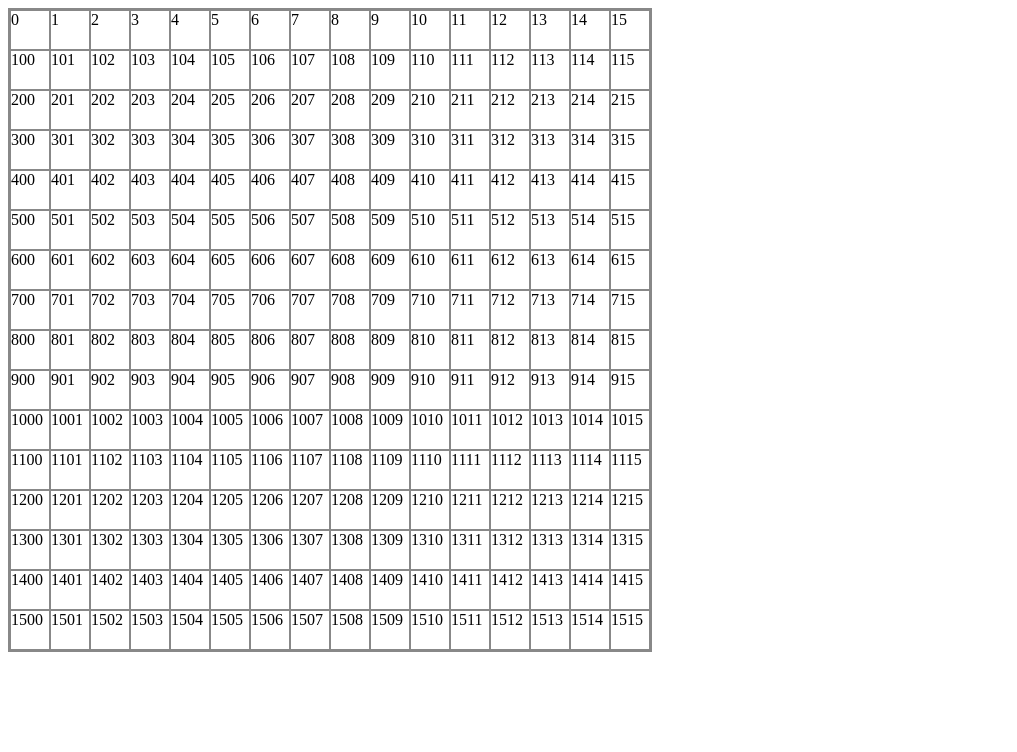
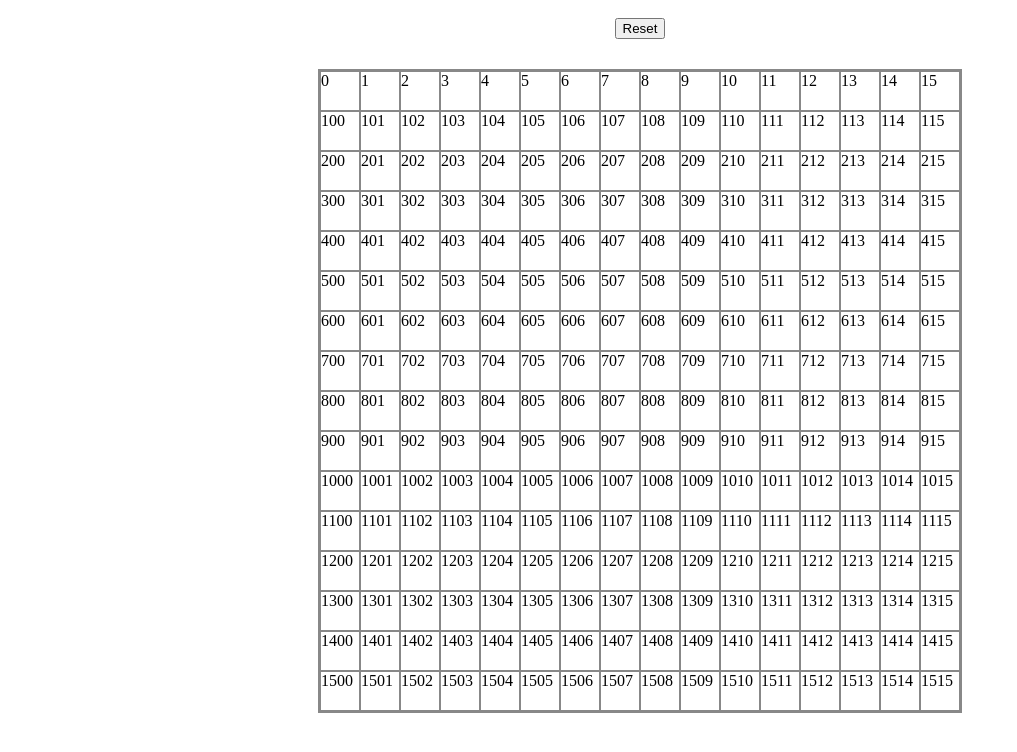
Before and after one commit to jsmithBadin/EtchASketchProject, a plain HTML site: page index.html in a window 1280 px wide. Shown: the whole page, without its empty margins (0-1017 px from the left). Drawn offline with Linux system fonts and the light colour scheme.

Commit message:
added reset button and a container div for button and mainBoard

```diff
--- a/index.html
+++ b/index.html
@@ -7,8 +7,11 @@
         <title>Etch-A-Sketch</title>
 </head>
 <body>
-        <div id="mainBoard"></div>
 
+        <div id="screen">
+                <button class="reset">Reset</button>
+                <div id="mainBoard"></div>
+        </div>
 
         <script src="etchASketch.js"></script>
 </body>
```
